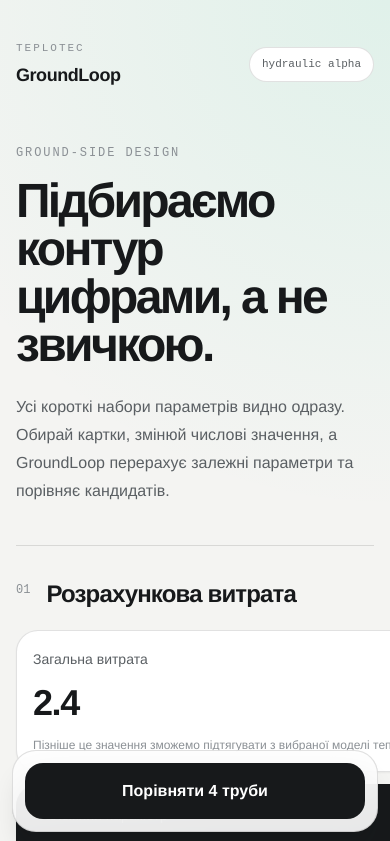
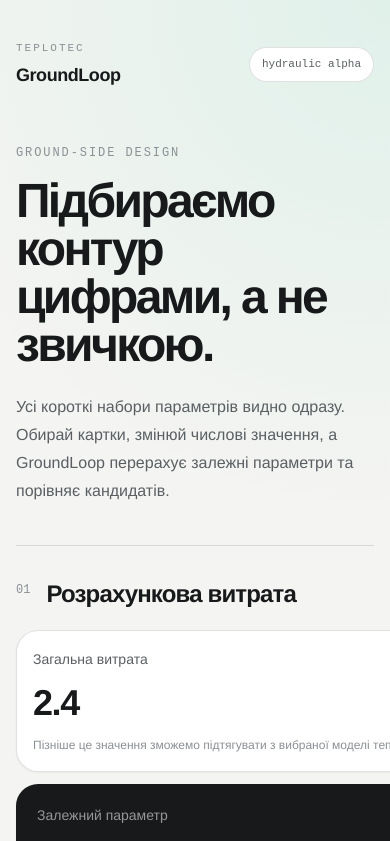
Before and after one commit to teplotec/groundloop, a Next.js app in the folder apps/web/: page / in a window 390 px wide. Shown: the top 841 px of the page. Built offline with nearby package versions, Linux system fonts and the light colour scheme.

Commit message:
fix: keep mobile submit action in normal flow

```diff
--- a/apps/web/src/app/globals.css
+++ b/apps/web/src/app/globals.css
@@ -46,17 +46,9 @@
 }
 
 @media (max-width: 767px) {
-  main {
-    padding-bottom: 7rem;
-  }
-
   form > .sticky {
-    position: fixed;
-    right: 0.75rem;
-    bottom: calc(0.75rem + env(safe-area-inset-bottom));
-    left: 0.75rem;
-    z-index: 40;
-    margin-top: 0;
+    position: static;
+    margin-top: 1rem;
   }
 }
 
@@ -66,7 +58,7 @@
     transition:
       transform 160ms cubic-bezier(0.22, 0.61, 0.36, 1),
       border-color 160ms cubic-bezier(0.22, 0.61, 0.36, 1),
-      background 160ms cubic-bezier(0.22, 0.61, 0.36, 1),
+      background 160ms cubic-bezier(0.22, 0.61, 0.36, 0.36, 1),
       box-shadow 160ms cubic-bezier(0.22, 0.61, 0.36, 1);
   }
 
```
